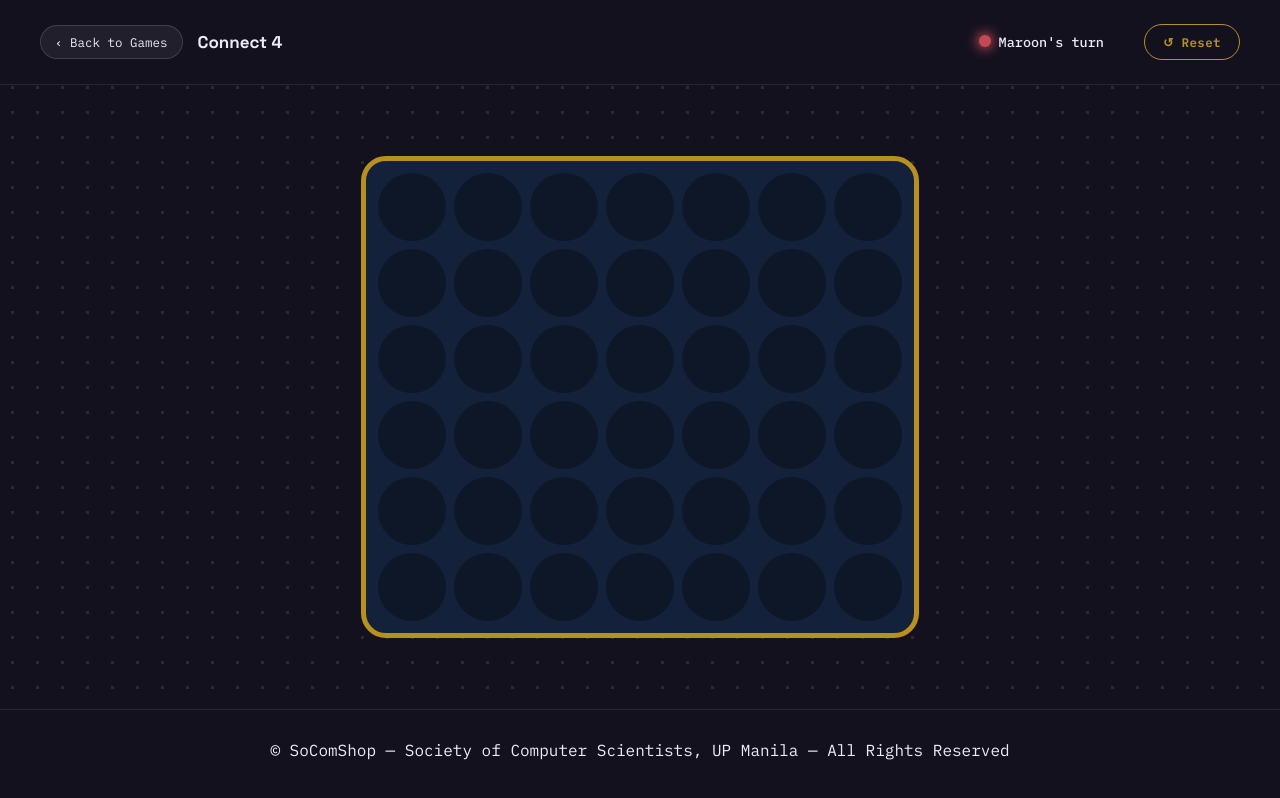
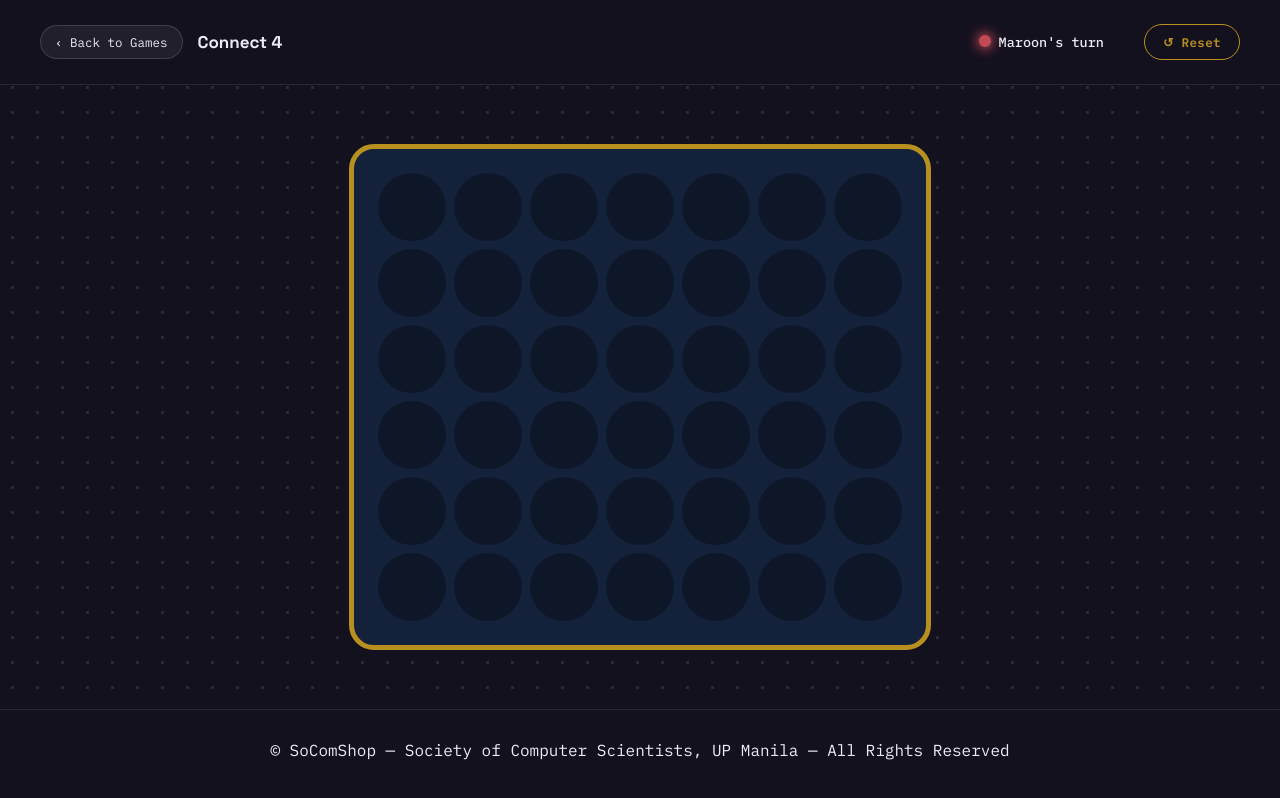
Before and after one commit to Hanxavl/SoComSci_Org_Web, a React (Vite) app: page / in a window 1280 px wide. Both pictures are taken after a click on the element 936 px from the left and 1167 px from the top of the page. Built offline with nearby package versions, Linux system fonts and the light colour scheme.

Commit message:
Changed paddding of board connect 4

```diff
--- a/src/css/connect.css
+++ b/src/css/connect.css
@@ -116,7 +116,7 @@
     flex-direction: column;
     gap: 1vmin;
     background-color: #14213A;
-    padding: 1.5vmin;
+    padding: 3vmin;
     border-radius: 25px;
     width: max-content;
     gap: 1vmin;
```
